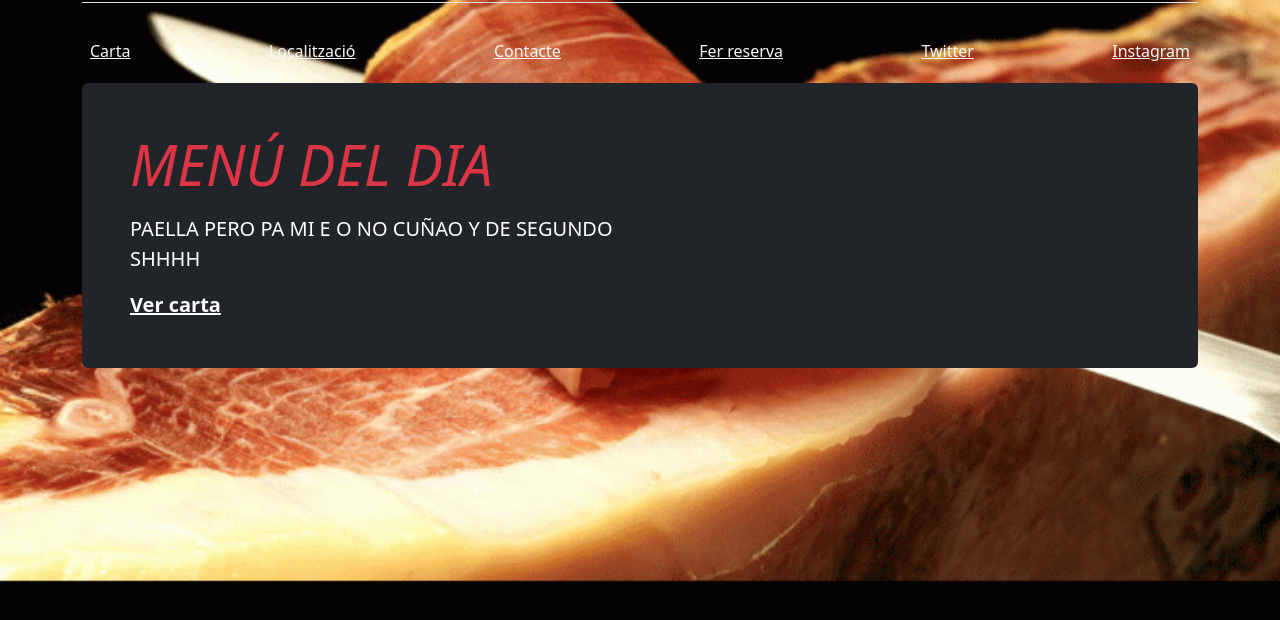
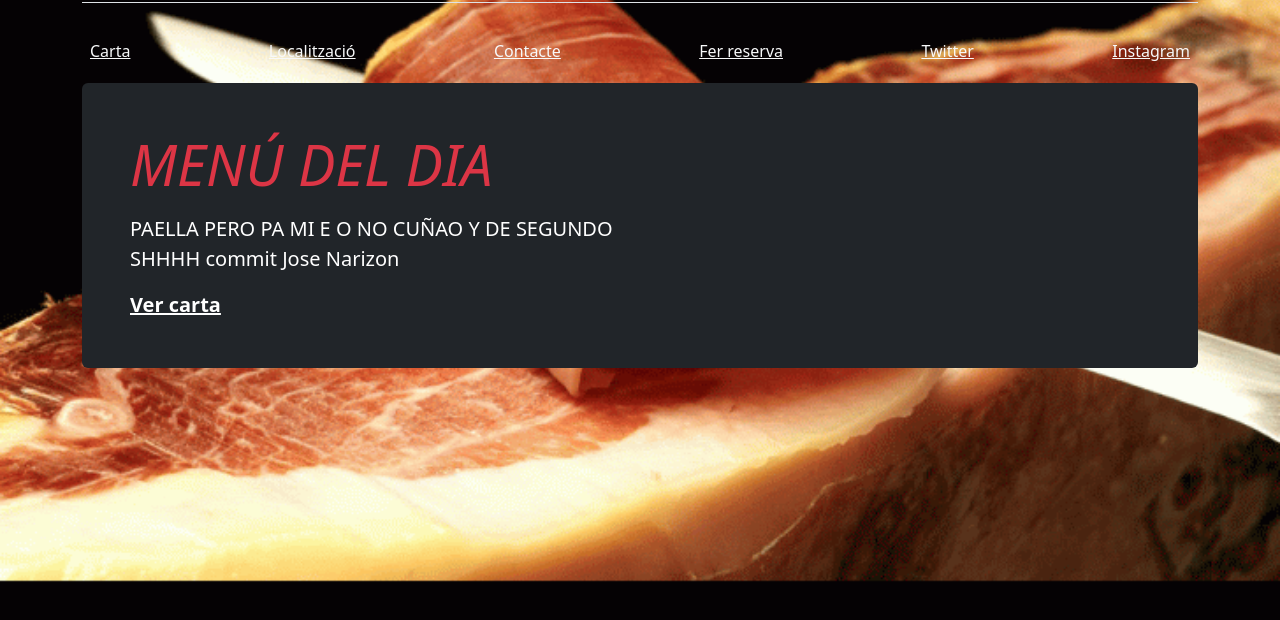
Before and after one commit to taylor296/dissenyiwTaylorAlexJose, a plain HTML site: page index.html in a window 1280 px wide. Shown: the part 140-760 px from the top of the page. Drawn offline with nearby package versions, Linux system fonts and the light colour scheme.

Commit message:
commit jose

```diff
--- a/index.html
+++ b/index.html
@@ -43,7 +43,7 @@
         <div id="noticia" class="p-4 p-md-5 mb-4 rounded text-bg-dark">
             <div class="col-md-6 px-0">
                 <h1 class="display-4 fst-italic text-danger">MENÚ DEL DIA</h1>
-                <p class="lead my-3">PAELLA PERO PA MI E O NO CUÑAO Y DE SEGUNDO SHHHH</p>
+                <p class="lead my-3">PAELLA PERO PA MI E O NO CUÑAO Y DE SEGUNDO SHHHH commit Jose Narizon</p>
                 <p class="lead mb-0"><a href="#" class="text-white fw-bold">Ver carta</a></p>
             </div>
         </div>
```
